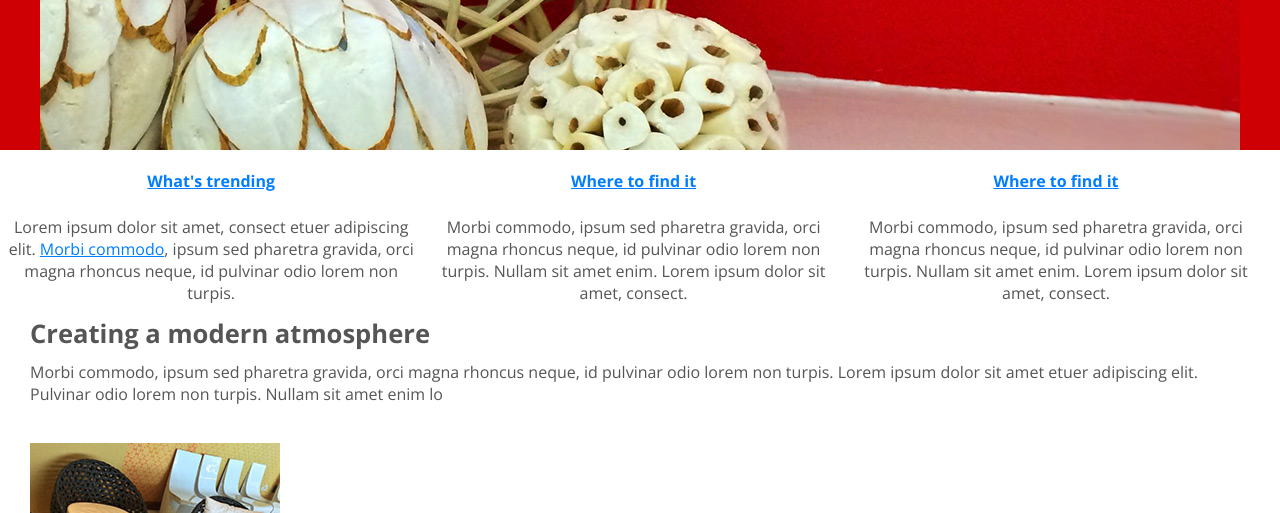
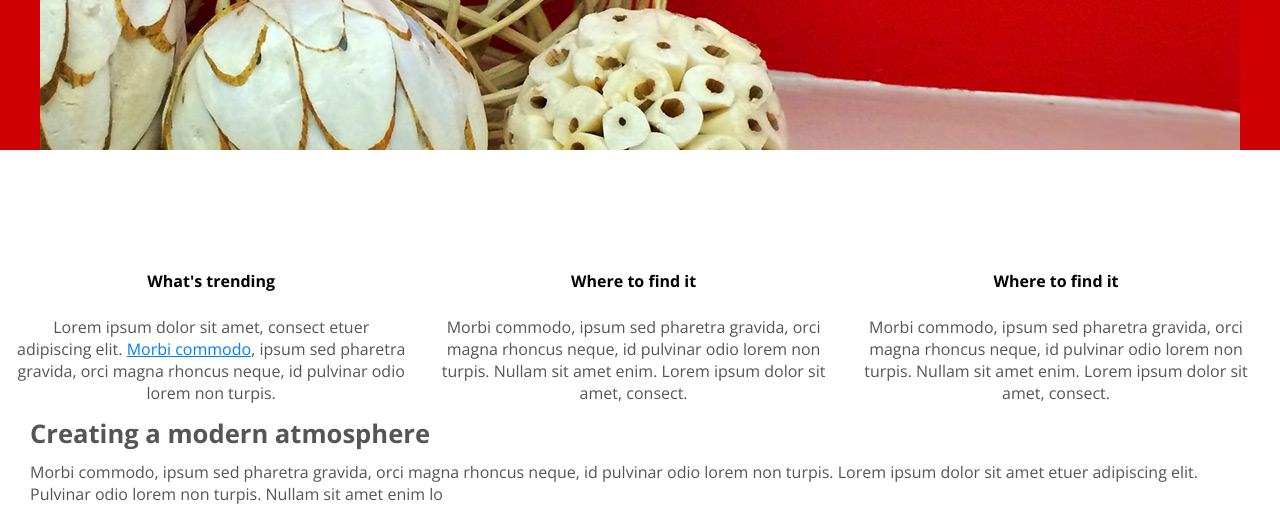
Before and after one commit to Wilson-Ochieng/responsive-web, a plain HTML site: page index.html in a window 1280 px wide. Shown: the part 280-793 px from the top of the page. Drawn offline with nearby package versions, Linux system fonts and the light colour scheme.

Commit message:
styled the section main  content

```diff
--- a/css/screens.css
+++ b/css/screens.css
@@ -137,3 +137,21 @@ section.main aside {
     float: left;
     text-align: center;
 }
+
+
+section.main .content {
+    margin: 15px;
+    background: no-repeat center top;
+    background-size: 75px 75px;
+    padding-top: 85px;
+}
+
+section.main aside h3 a {
+
+color: #000;  text-decoration: none;
+
+
+}
+section.main aside a:hover{
+    text-decoration: underline;
+}
```
